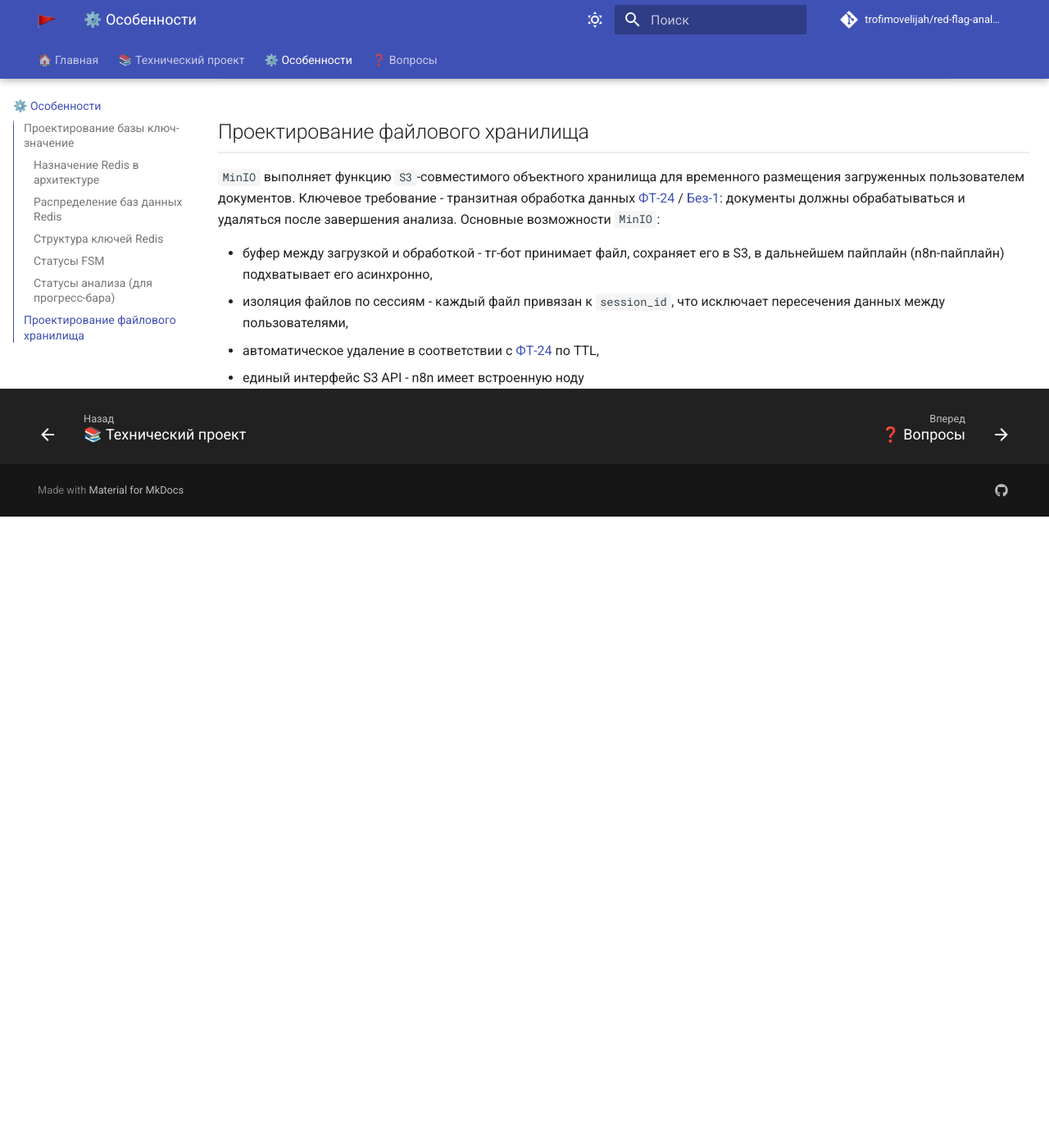
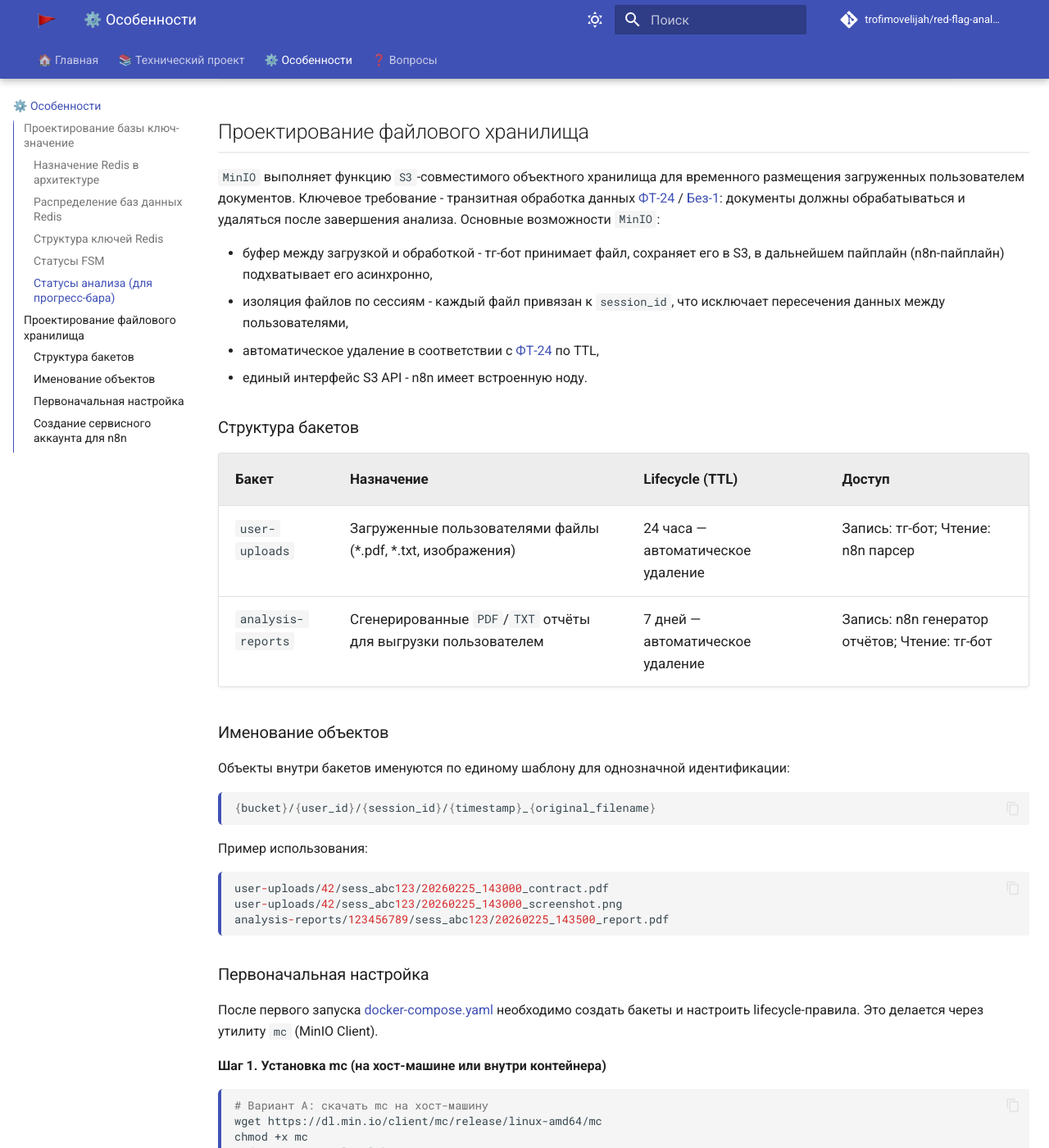
Before and after one commit to trofimovelijah/red-flag-analysis, an MkDocs documentation site: the page built from docs/qa/tech_conf.md, in a window 1280 px wide and 1400 px high, scrolled down 5103 px. Shown: the whole window at 82% size. Built offline with MkDocs 1.6.1 and Material for MkDocs 9.7.7, drawn with Linux system fonts in a browser that asks for light colours; comment, search, counter and statistics services are not loaded; before the commit the page ends 5733 px from its top, so only the background shows below that; some of the changed text lies outside the part shown.

Commit message:
resolve #11

````diff
--- a/docs/qa/tech_conf.md
+++ b/docs/qa/tech_conf.md
@@ -80,4 +80,139 @@
 - буфер между загрузкой и обработкой - тг-бот принимает файл, сохраняет его в S3, в дальнейшем пайплайн (n8n-пайплайн) подхватывает его асинхронно,
 - изоляция файлов по сессиям - каждый файл привязан к `session_id`, что исключает пересечения данных между пользователями,
 - автоматическое удаление в соответствии с [ФТ-24](https://github.com/trofimovelijah/red-flag-analysis/issues/45) по TTL,
-- единый интерфейс S3 API - n8n имеет встроенную ноду
+- единый интерфейс S3 API - n8n имеет встроенную ноду.
+
+### Структура бакетов
+
+| Бакет | Назначение | Lifecycle (TTL) | Доступ |
+|---|---|---|---|
+| `user-uploads` | Загруженные пользователями файлы (*.pdf, *.txt, изображения) | 24 часа — автоматическое удаление | Запись: тг-бот; Чтение: n8n парсер |
+| `analysis-reports` | Сгенерированные `PDF`/`TXT` отчёты для выгрузки пользователем | 7 дней — автоматическое удаление | Запись: n8n генератор отчётов; Чтение: тг-бот |
+
+### Именование объектов
+
+Объекты внутри бакетов именуются по единому шаблону для однозначной идентификации:
+```json
+{bucket}/{user_id}/{session_id}/{timestamp}_{original_filename}
+```
+Пример использования:
+```json
+user-uploads/42/sess_abc123/20260225_143000_contract.pdf
+user-uploads/42/sess_abc123/20260225_143000_screenshot.png
+analysis-reports/123456789/sess_abc123/20260225_143500_report.pdf
+```
+
+### Первоначальная настройка
+
+После первого запуска [docker-compose.yaml](../../configuration/docker-compose.yaml) необходимо создать бакеты и настроить lifecycle-правила. Это делается через утилиту `mc` (MinIO Client).
+
+**Шаг 1. Установка mc (на хост-машине или внутри контейнера)**
+
+```bash
+# Вариант А: скачать mc на хост-машину
+wget https://dl.min.io/client/mc/release/linux-amd64/mc
+chmod +x mc
+sudo mv mc /usr/local/bin/
+
+# Вариант Б: выполнить команды внутри контейнера
+docker exec -it redflag-minio bash
+```
+
+**Шаг 2. Регистрация подключения к серверу**
+
+```bash
+# «redflag» — произвольное имя alias для нашего MinIO-сервера
+mc alias set redflag http://localhost:9000 redflag_admin YOUR_STRONG_MINIO_PASSWORD
+```
+
+**Шаг 3. Создание бакетов**
+
+```bash
+mc mb redflag/user-uploads
+mc mb redflag/analysis-reports
+```
+
+**Шаг 4. Настройка lifecycle-правил (автоудаление файлов)**
+Создайте файлы с правилами жизненного цикла:
+
+```json
+// lifecycle-uploads.json — удаление через 1 день
+{
+  "Rules": [
+    {
+      "ID": "AutoDeleteUploads",
+      "Status": "Enabled",
+      "Expiration": {
+        "Days": 1
+      }
+    }
+  ]
+}
+```
+
+```json
+// lifecycle-uploads.json — удаление через 7 дней
+{
+  "Rules": [
+    {
+      "ID": "AutoDeleteUploads",
+      "Status": "Enabled",
+      "Expiration": {
+        "Days": 7
+      }
+    }
+  ]
+}
+```
+
+Применение правил:
+```bash
+mc ilm import redflag/user-uploads < lifecycle-uploads.json
+mc ilm import redflag/analysis-reports < lifecycle-reports.json
+```
+
+**Шаг 5. Проверка настройки**
+```bash
+# Проверить список бакетов
+mc ls redflag
+
+# Проверить lifecycle-правила
+mc ilm ls redflag/user-uploads
+mc ilm ls redflag/analysis-reports
+```
+
+### Создание сервисного аккаунта для `n8n`
+
+Для безопасной работы `n8n` с `MinIO` создаётся отдельный аккаунт с ограниченными правами (не `root`).
+
+1. Через веб-консоль MinIO (http://localhost:9001) войти с root-логином (redflag_admin)
+2. Перейти в Identity → Users → Create User.
+3. Указать значения параметров:
+   - Access Key: n8n_service
+   - Secret Key: YOUR_N8N_SERVICE_PASSWORD
+4. Назначить политику: создать кастомную политику `n8n-policy`
+5. Указать кастомную политику в виде файла JSON:
+
+```json
+{
+  "Version": "2012-10-17",
+  "Statement": [
+    {
+      "Effect": "Allow",
+      "Action": [
+        "s3:PutObject",
+        "s3:GetObject",
+        "s3:DeleteObject",
+        "s3:ListBucket"
+      ],
+      "Resource": [
+        "arn:aws:s3:::user-uploads/*",
+        "arn:aws:s3:::user-uploads",
+        "arn:aws:s3:::analysis-reports/*",
+        "arn:aws:s3:::analysis-reports"
+      ]
+    }
+  ]
+}
+```
+6. Эта политика разрешает n8n работать с бакетами `user-uploads` и `analysis-reports`.
````
Also changed, not shown: docs/technical_project/02_Introduction.md (+2 -1 lines), 2 other files.
